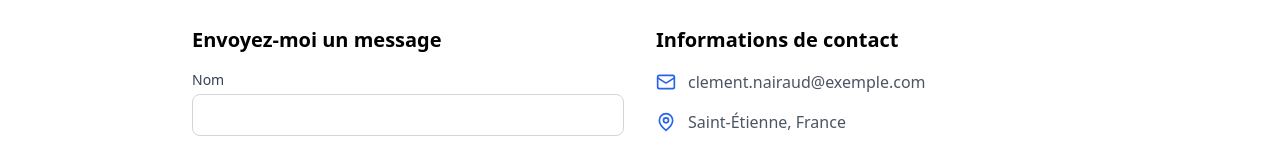
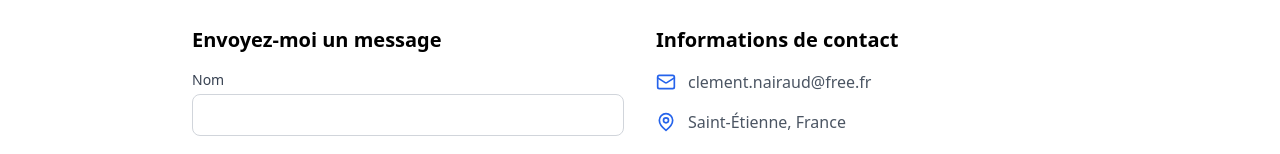
Before and after one commit to clementnrd/Portfolio, a React (Vite) app: page / in a window 1280 px wide. Shown: the part 2402-2556 px from the top of the page. Built offline with nearby package versions, Linux system fonts and the light colour scheme.

Commit message:
modife 2

```diff
--- a/src/components/Contact.tsx
+++ b/src/components/Contact.tsx
@@ -89,8 +89,8 @@ export function Contact() {
             <div className="space-y-4">
               <div className="flex items-center">
                 <Mail className="w-5 h-5 text-blue-600 mr-3" />
-                <a href="mailto:clement.nairaud@exemple.com" className="text-gray-600 hover:text-blue-600">
-                  clement.nairaud@exemple.com
+                <a href="mailto:clement.nairaud@free.fr" className="text-gray-600 hover:text-blue-600">
+                  clement.nairaud@free.fr
                 </a>
               </div>
 
```
